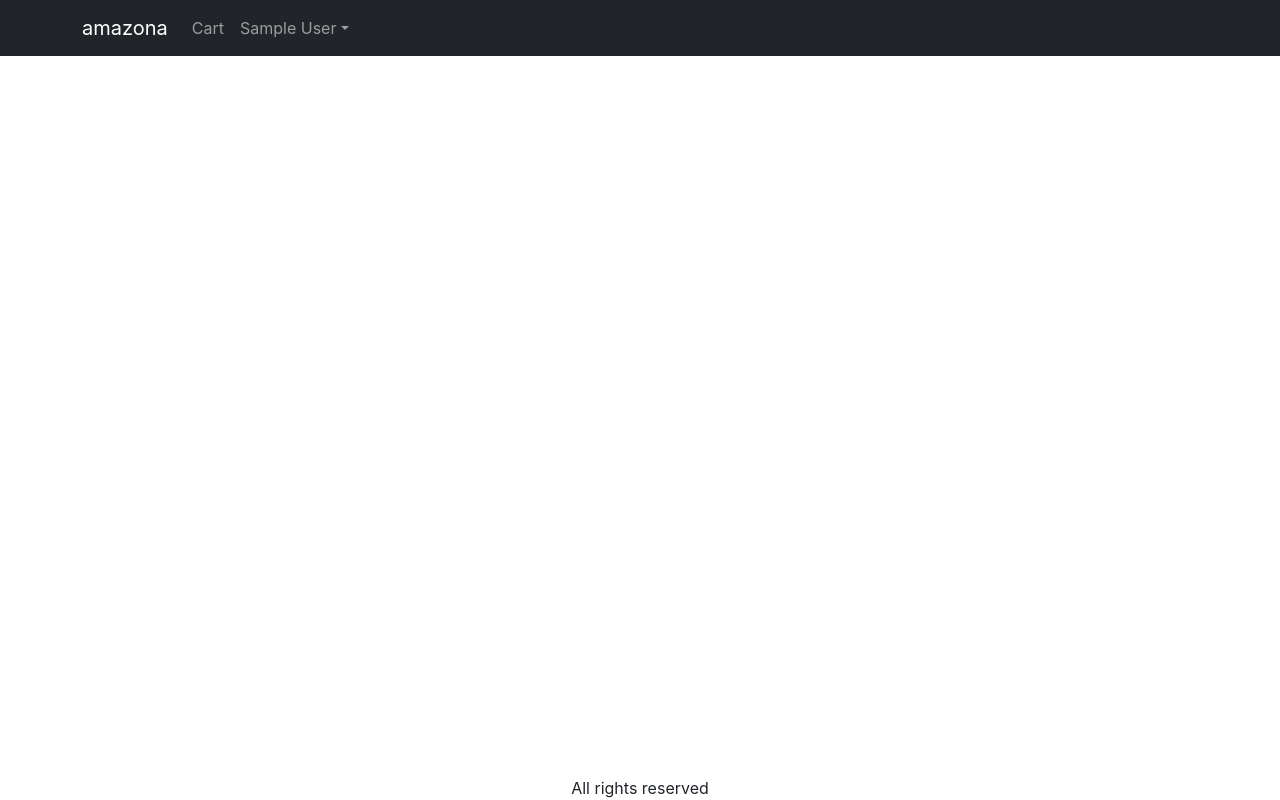
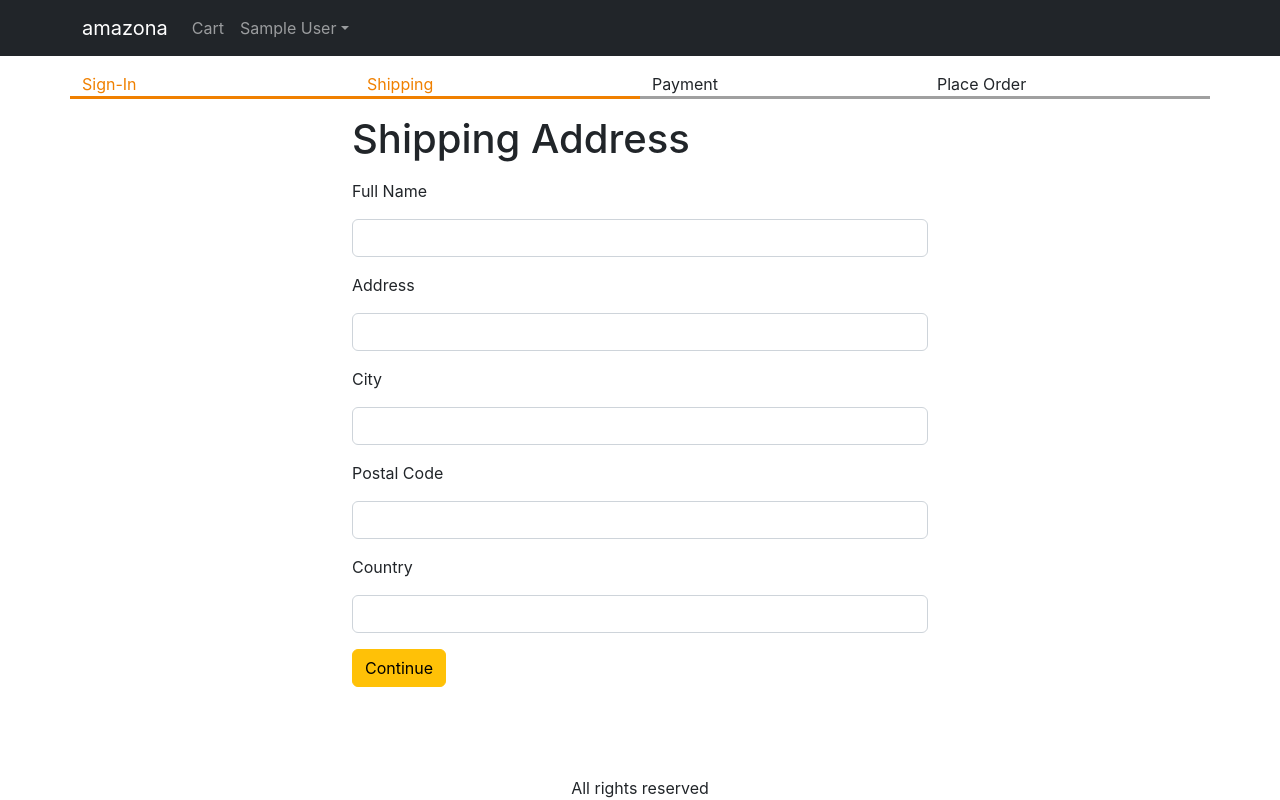
Before and after one commit to vvarj/mern-eCommerce, a React (Create React App) app in the folder frontend/: page /shipping in a window 1280 px wide. Built offline with nearby package versions, Linux system fonts and the light colour scheme; sample sign-in values are in the browser's storage.

Commit message:
shipping-screen

```diff
--- a/frontend/src/App.js
+++ b/frontend/src/App.js
@@ -13,6 +13,7 @@
 import SignInScreen from "./screens/SignInScreen";
 import { ToastContainer } from "react-toastify";
 import "react-toastify/dist/ReactToastify.css";
+import ShippingAddressScreen from "./screens/ShippingAddressScreen";
 
 const App = () => {
   const { state, dispatch: ctxDispatch } = useContext(Store);
@@ -21,6 +22,7 @@
   const signoutHandler = () => {
     ctxDispatch({ type: "USER_SIGNOUT" });
     localStorage.removeItem("userInfo");
+    localStorage.removeItem("shippingAddress");
   };
   return (
     <BrowserRouter>
@@ -76,6 +78,7 @@
               <Route path="/product/:slug" element={<ProductScreen />} />
               <Route path="/cart" element={<CartScreen />} />
               <Route path="/signin" element={<SignInScreen />} />
+              <Route path="/shipping" element={<ShippingAddressScreen />} />
             </Routes>
           </Container>
         </main>
--- a/frontend/src/Store.js
+++ b/frontend/src/Store.js
@@ -10,6 +10,9 @@
     cartItems: localStorage.getItem("cartItems")
       ? JSON.parse(localStorage.getItem("cartItems"))
       : [],
+    shippingAddress: localStorage.getItem("shippingAddress")
+      ? JSON.parse(localStorage.getItem("shippingAddress"))
+      : {},
   },
 };
 
@@ -50,7 +53,23 @@
       return { ...state, userInfo: action.payload };
     }
     case "USER_SIGNOUT": {
-      return { ...state, userInfo: null };
+      return {
+        ...state,
+        userInfo: null,
+        cart: {
+          cartItems: [],
+          shippingAddress: {},
+        },
+      };
+    }
+    case "SAVE_SHIPPING_ADDRESS": {
+      return {
+        ...state,
+        cart: {
+          ...state.cart,
+          shippingAddress: action.payload,
+        },
+      };
     }
     default:
       return state;
--- /dev/null
+++ b/frontend/src/components/CheckoutSteps.js
@@ -0,0 +1,16 @@
+import React from "react";
+import Row from "react-bootstrap/Row";
+import Col from "react-bootstrap/Col";
+
+const CheckoutSteps = (props) => {
+  return (
+    <Row className="checkout-steps">
+      <Col className={props.step1 ? "active" : ""}>Sign-In</Col>
+      <Col className={props.step2 ? "active" : ""}>Shipping</Col>
+      <Col className={props.step3 ? "active" : ""}>Payment</Col>
+      <Col className={props.step4 ? "active" : ""}>Place Order</Col>
+    </Row>
+  );
+};
+
+export default CheckoutSteps;
--- a/frontend/src/index.css
+++ b/frontend/src/index.css
@@ -47,3 +47,12 @@
 .small-container{
   max-width: 600px;
 }
+
+.checkout-steps > div{
+  border-bottom: 0.2rem solid #a0a0a0;
+}
+
+.checkout-steps > div.active{
+  border-bottom: 0.2rem solid #f08000;
+  color: #f08000;
+}
--- /dev/null
+++ b/frontend/src/screens/ShippingAddressScreen.js
@@ -0,0 +1,119 @@
+import React, { useState, useContext, useEffect } from "react";
+import { Helmet } from "react-helmet-async";
+import Form from "react-bootstrap/Form";
+import Button from "react-bootstrap/Button";
+import { useNavigate } from "react-router-dom";
+import { Store } from "../Store.js";
+import CheckoutSteps from "../components/CheckoutSteps.js";
+
+const ShippingAddressScreen = () => {
+  const navigate = useNavigate();
+  const { state, dispatch: ctxDispatch } = useContext(Store);
+  const {
+    userInfo,
+    cart: { shippingAddress },
+  } = state;
+  const [fullName, setFullName] = useState(shippingAddress.fullName || "");
+  const [address, setAddress] = useState(shippingAddress.address || "");
+  const [city, setCity] = useState(shippingAddress.city || "");
+  const [postalCode, setPostalCode] = useState(
+    shippingAddress.postalCode || ""
+  );
+  const [country, setCountry] = useState(shippingAddress.country || "");
+
+  useEffect(() => {
+    if (!userInfo) {
+      navigate("/signin?redirect=/shipping");
+    }
+  }, [userInfo, navigate]);
+
+  const submitHandler = (e) => {
+    e.preventDefault();
+    ctxDispatch({
+      type: "SAVE_SHIPPING_ADDRESS",
+      payload: {
+        fullName,
+        address,
+        city,
+        postalCode,
+        country,
+      },
+    });
+    localStorage.setItem(
+      "shippingAddress",
+      JSON.stringify({
+        fullName,
+        address,
+        city,
+        postalCode,
+        country,
+      })
+    );
+    navigate("/payment");
+  };
+  return (
+    <div>
+      <Helmet>
+        <title>Shipping Address</title>
+      </Helmet>
+      <CheckoutSteps step1 step2></CheckoutSteps>
+      <div className="container small-container">
+        <h1 className="my-3">Shipping Address</h1>
+        <Form onSubmit={submitHandler}>
+          <Form.Group>
+            <Form.Label className="mb-3">Full Name</Form.Label>
+            <Form.Control
+              className="mb-3"
+              value={fullName}
+              required
+              onChange={(e) => setFullName(e.target.value)}
+            />
+          </Form.Group>
+          <Form.Group>
+            <Form.Label className="mb-3">Address</Form.Label>
+            <Form.Control
+              className="mb-3"
+              value={address}
+              required
+              onChange={(e) => setAddress(e.target.value)}
+            />
+          </Form.Group>
+          <Form.Group>
+            <Form.Label className="mb-3">City</Form.Label>
+            <Form.Control
+              className="mb-3"
+              value={city}
+              required
+              onChange={(e) => setCity(e.target.value)}
+            />
+          </Form.Group>
+          <Form.Group>
+            <Form.Label className="mb-3">Postal Code</Form.Label>
+            <Form.Control
+              className="mb-3"
+              value={postalCode}
+              required
+              onChange={(e) => setPostalCode(e.target.value)}
+            />
+          </Form.Group>
+          <Form.Group>
+            <Form.Label className="mb-3">Country</Form.Label>
+            <Form.Control
+              className="mb-3"
+              value={country}
+              required
+              onChange={(e) => setCountry(e.target.value)}
+            />
+          </Form.Group>
+          <div className="mb-3">
+            <Button type="submit" variant="warning">
+              Continue
+            </Button>
+          </div>
+        </Form>
+      </div>
+    </div>
+  );
+};
+
+export default ShippingAddressScreen;
```
Also changed, not shown: 1 other file (tests, documents, lock files or other folders).
